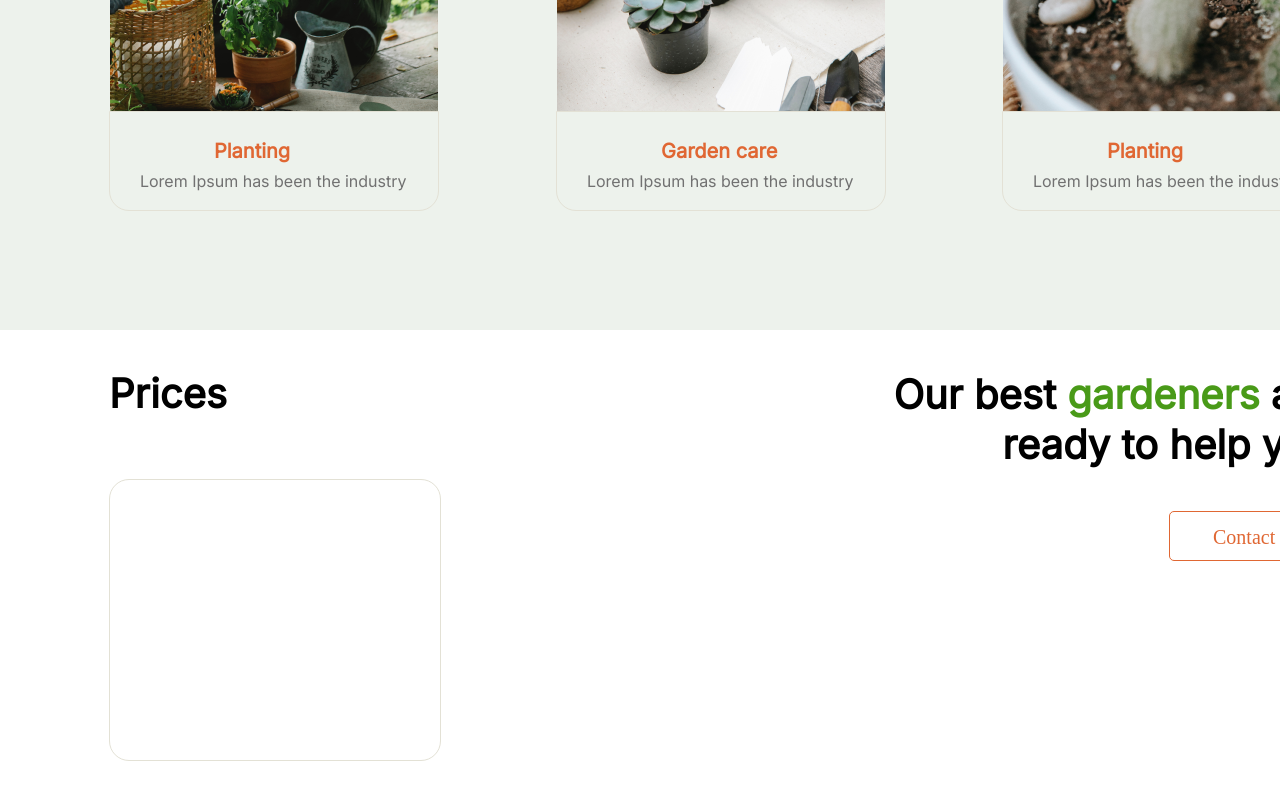
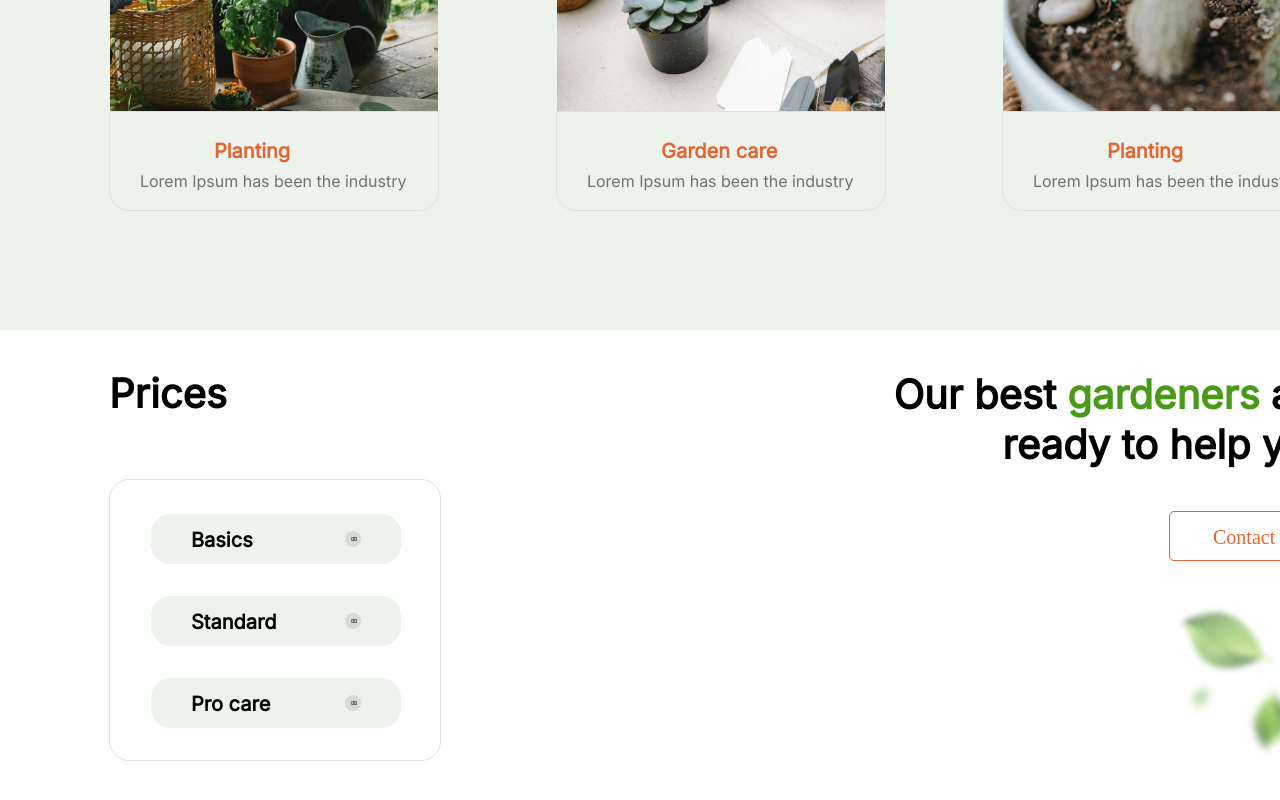
Before and after one commit to UlianaMakarova/plants, a plain HTML site: page index.html in a window 1280 px wide. Shown: the part 2300-3100 px from the top of the page. Drawn offline with Linux system fonts and the light colour scheme; a web font is replaced by a local one.

Commit message:
feat: finish price block except arrows

```diff
--- a/css/style.css
+++ b/css/style.css
@@ -646,3 +646,146 @@
     left: 41px;
     top: 34px;
 }
+.price_item_btn{
+    position: absolute;
+    width: 250px;
+    height: 50px;
+
+}
+.price_item_btn .price_rectangle{
+    position: absolute;
+    width: 250px;
+    height: 50px;
+
+    background: #EDF2EC;
+    border-radius: 20px;
+
+}
+.price_item_btn p{
+    position: absolute;
+    width: 100px;
+    height: 18px;
+    left: 40px;
+    top: calc(16px - 20px) ;
+
+    font-family: 'Inter';
+    font-style: normal;
+    font-weight: 700;
+    font-size: 20px;
+    line-height: 20px;
+    /* or 100% */
+
+
+    color: #000000;
+}
+.accordion_btn{
+    position: absolute;
+    width: 16px;
+    height: 16px;
+    left: 194px;
+    top: 17px;
+}
+.ellipse{
+    position: absolute;
+    width: 16px;
+    height: 16px;
+
+    border-radius: 50%;
+
+    background: #D9D9D9;
+}
+.arrow{
+    position: absolute;
+    width: 4px;
+    height: 2.35px;
+    left: 6px;
+    top: 6px;
+}
+
+.line2{
+    position: absolute;
+    width: 2px;
+    height: 2px;
+    left: 2px;
+    top: 0px;
+
+    border: 0.5px solid #717171;
+}
+.line1{
+    position: absolute;
+    width: 2.18px;
+    height: 1.8px;
+    left: 0px;
+    top: 0px;
+
+    border: 0.5px solid #717171;
+    transform: rotate(-95.53deg);
+}
+#price_btn1{
+    left: 0px;
+    top: 0px;
+}
+
+#price_btn2{
+    left: 0px;
+    top: 82px;
+}
+#price_btn3{
+    left: 0px;
+    top: 164.01px;
+}
+.price_leafs{
+    position: absolute;
+    width: 152px;
+    height: 174.99px;
+    left: 1070px;
+    top: 230.01px;
+}
+.price_leaf1{
+    position: absolute;
+    width: 32.97px;
+    height: 25.31px;
+    left: 111.11px;
+    top: 48.49px;
+
+    background: url(../assets/price_leafs/leaf1.png);
+    background-size: cover;
+    filter: blur(4.5px);
+    transform: matrix(-0.81, -0.61, 0.56, -0.81, 0, 0);
+}
+.price_leaf2{
+    position: absolute;
+    width: 97.12px;
+    height: 75.82px;
+    left: 0px;
+    top: 0px;
+
+    background: url(../assets/price_leafs/leaf2.png);
+    background-size: cover;
+    filter: blur(2.5px);
+    transform: matrix(0.99, -0.13, 0.12, 0.99, 0, 0);
+}
+.price_leaf3{
+    position: absolute;
+    width: 68.46px;
+    height: 57.17px;
+    left: 49.5px;
+    top: 85.88px;
+
+    background: url(../assets/price_leafs/leaf3.png);
+    background-size: cover;
+    filter: blur(3.5px);
+    transform: matrix(0.49, -0.89, 0.85, 0.51, 0, 0);
+}
+.price_leaf4{
+    position: absolute;
+    width: 33.28px;
+    height: 25.08px;
+    left: 9.1px;
+    top: 86.76px;
+
+    background: url(../assets/price_leafs/leaf4.png);
+    background-size: cover;
+    filter: blur(4.5px);
+    transform: matrix(-0.62, 0.8, -0.76, -0.63, 0, 0);
+}
--- a/index.html
+++ b/index.html
@@ -139,10 +139,55 @@
                 <p class="price_header">Prices</p>
                 <div class="price_item">
                     <div class="price_items">
+                        <div class="price_item_btn">
+                            <div class="price_rectangle">
+                                <div id="price_btn1" class="price_rectangle">
+                                    <p>Basics</p>
+                                    <div class="accordion_btn">
+                                        <div class="ellipse">   </div>
+                                        <div class="arrow">
+                                            <div class="line2"></div>
+                                            <div class="line1"></div>
+
+                                        </div>
+                                    </div>
+                                </div>
+                                <div id="price_btn2" class="price_rectangle">
+                                    <p>Standard</p>
+
+                                    <div class="accordion_btn">
+                                        <div class="ellipse">   </div>
+                                        <div class="arrow">
+                                            <div class="line2"></div>
+                                            <div class="line1"></div>
+
+                                        </div>
+                                    </div>
+                                </div>
+                                <div id="price_btn3" class="price_rectangle">
+                                    <p>Pro care</p>
+                                    <div class="accordion_btn">
+                                        <div class="ellipse">   </div>
+                                        <div class="arrow">
+                                            <div class="line2"></div>
+                                            <div class="line1"></div>
+
+                                        </div>
+                                    </div>
+                                </div>
+
+                            </div>
+                        </div>
 
                     </div>
 
                 </div>
+            </div>
+            <div class="price_leafs">
+                <div class="price_leaf1"></div>
+                <div class="price_leaf2"></div>
+                <div class="price_leaf3"></div>
+                <div class="price_leaf4"></div>
             </div>
         </div>
 
```
Also changed, not shown: assets/price_leafs/leaf1.png (added), assets/price_leafs/leaf2.png (added), assets/price_leafs/leaf3.png (added), assets/price_leafs/leaf4.png (added).
